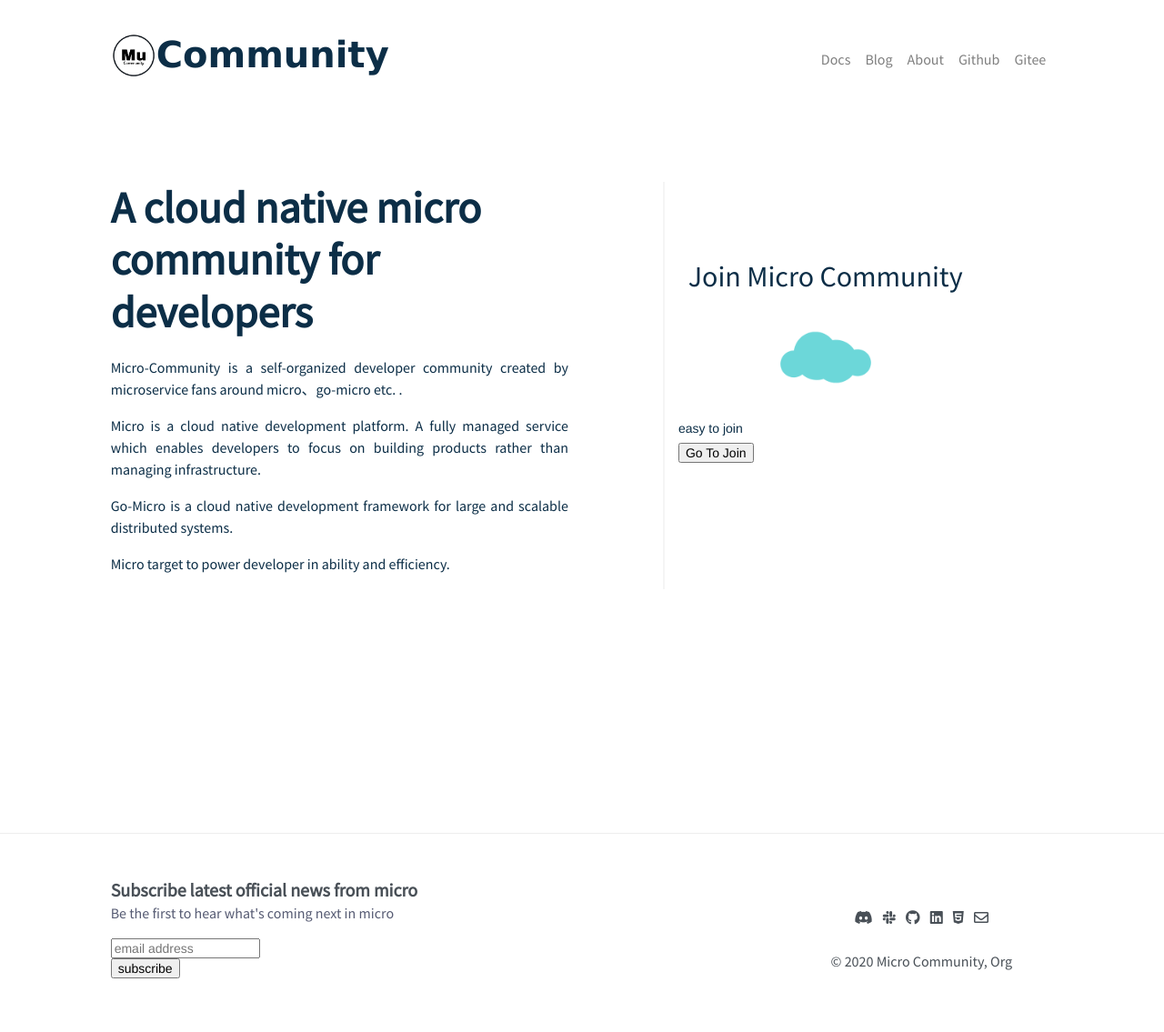
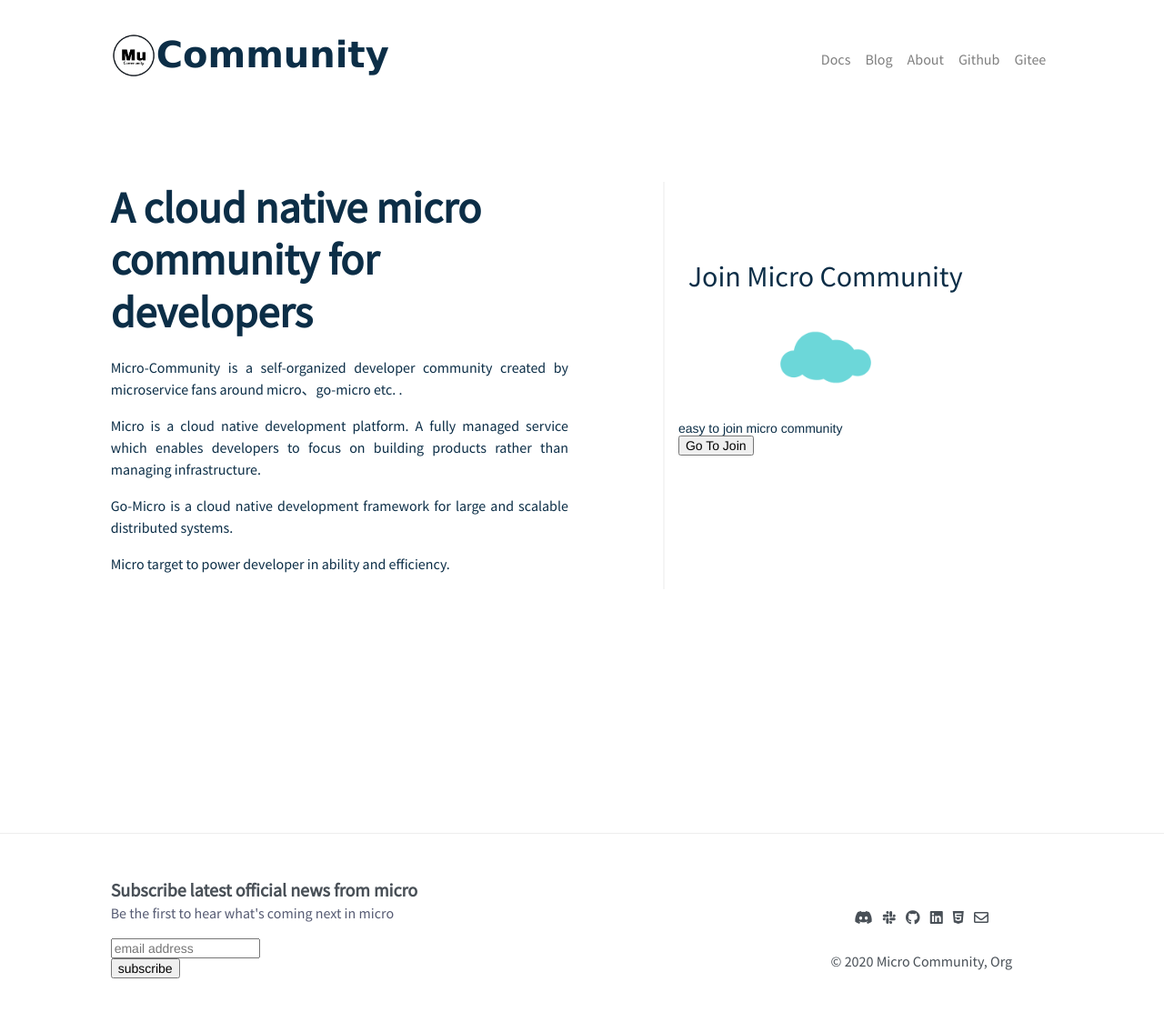
Before and after one commit to micro-community/go-micro-v2-doc, a Jekyll site: the page index.html, which Jekyll copies as it is, in a window 1280 px wide. Shown: the whole page at 91% size. Built offline with Jekyll 4.4.1, drawn with Linux system fonts in a browser that asks for light colours; nearby versions of some CDN libraries; comment, search, counter and statistics services are not loaded.

Commit message:
update layout

```diff
--- a/index.html
+++ b/index.html
@@ -56,9 +56,8 @@
 							<li class="nav-item"><a href="/docs" class="nav-link">Docs</a></li>
 							<li class="nav-item"><a href="/blog" class="nav-link">Blog</a></li>
 							<li class="nav-item"><a href="/about.html" class="nav-link">About</a></li>
-							<li class="nav-item"><a href="https://github.com/micro-community"
-									class="nav-link">Github</a></li>
-							<li class="nav-item"><a href="https://gitee.com/micro-community" class="nav-link">Gitee</a>
+							<li class="nav-item"><a href="https://github.com/micro-community" target="blank" class="nav-link">Github</a></li>
+							<li class="nav-item"><a href="https://gitee.com/micro-community" target="blank" class="nav-link">Gitee</a>
 							</li>
 							<!-- <li class="nav-item"><a href="https://github.com/sponsors/micro-community" class="nav-link">Sponsors</a></li> -->
 						</ul>
@@ -107,13 +106,15 @@
 						<div id="mc_embed_signup">
 							<!-- <form action="https://micro.us8.list-manage.com/subscribe/post?u=f2a5263ff3a56a297fa473628&amp;id=01db73db87" method="post" id="mc-embedded-subscribe-form" name="mc-embedded-subscribe-form" class="validate" target="_blank" novalidate> -->
 							<div id="mc_embed_signup_scroll">
-								<label type="text" class="email" for="mc-embedded-subscribe" id="mce-EMAIL">easy to join</label>
-								<div class="clear">
-									<a href="https://github.com/micro-community/how-to-join">
-										<input type="submit" value="Go To Join" name="subscribe"
-											id="mc-embedded-subscribe" class="button" style="max-width: 200px;">
-									</a>
-								</div>
+								<label type="text" class="email" for="mc-embedded-subscribe" id="mce-EMAIL">easy to join micro community
+									<div style="position: absolute; left: -5000px;" aria-hidden="true"><input type="text"
+										name="b_fba1e1a1b23409d771c5653cd_647d0b5377" tabindex="-1" value=""></div>
+									<div class="clear">
+										<a href="https://github.com/micro-community/how-to-join">
+											<input type="submit" value="Go To Join" name="subscribe" id="mc-embedded-subscribe" class="button" style="max-width: 200px;">
+										</a>
+									</div>
+								</label>
 							</div>
 							<!-- </form> -->
 						</div>
```
